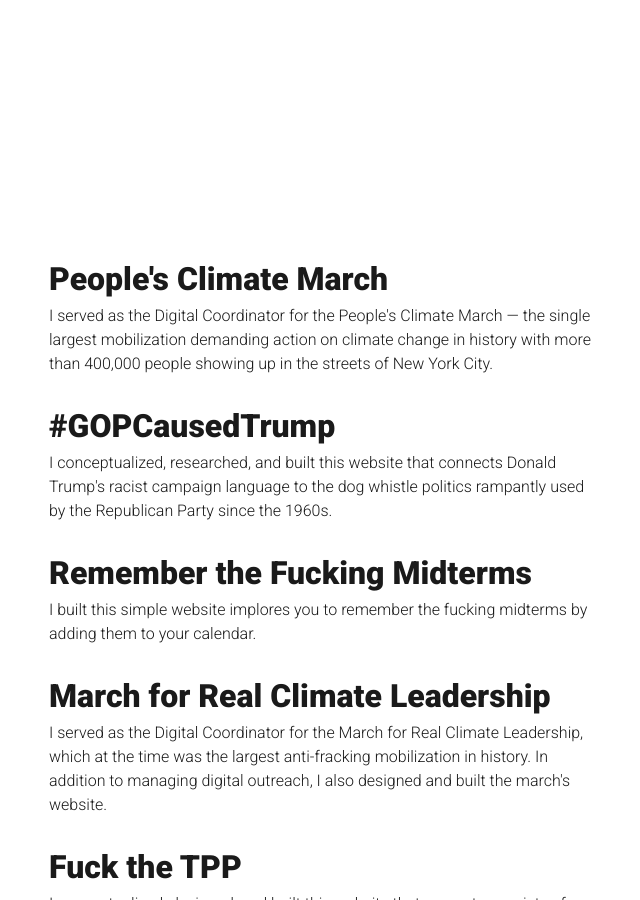
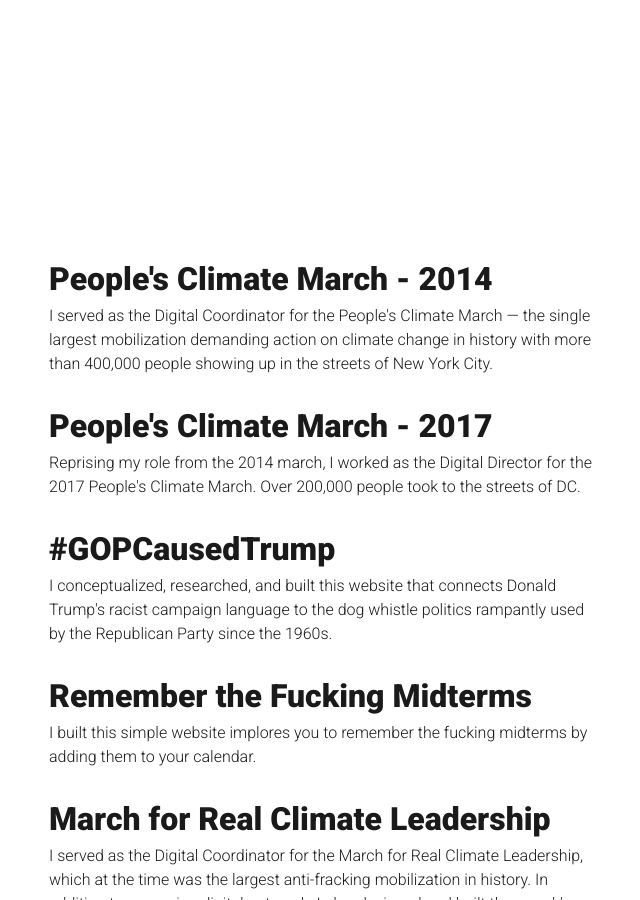
Before and after one commit to DigitalCharlie/DigitalCharlie.github.io, a Jekyll site: the page built from index.html, in a window 1280 px wide and 900 px high, scrolled down 883 px. Shown: the whole window, without its empty margins (326-966 px from the left). Built offline with Jekyll 4.4.1, drawn with Linux system fonts in a browser that asks for light colours; the list of posts is cut into pages by our own code.

Commit message:
website updates

```diff
--- a/index.html
+++ b/index.html
@@ -30,15 +30,30 @@
 <div class="homepage_middle">
 
   <div class="homepage_project">
-    <a href="http://2014.peoplesclimate.org/" class="project_link" target="_blank">
+    <a href="https://web.archive.org/web/20140919212420/http://peoplesclimate.org/march/" class="project_link" target="_blank">
       <div class="project_name">
         <h3>
-          People's Climate March
+          People's Climate March - 2014
         </h3>
       </div>
       <div class="project_description">
         <p>
           I served as the Digital Coordinator for the People's Climate March — the single largest mobilization demanding action on climate change in history with more than 400,000 people showing up in the streets of New York City.
+        </p>
+      </div>
+    </a>
+  </div>
+
+  <div class="homepage_project">
+    <a href="https://web.archive.org/web/20170429011639/https://peoplesclimate.org/" class="project_link" target="_blank">
+      <div class="project_name">
+        <h3>
+          People's Climate March - 2017
+        </h3>
+      </div>
+      <div class="project_description">
+        <p>
+          Reprising my role from the 2014 march, I worked as the Digital Director for the 2017 People's Climate March. Over 200,000 people took to the streets of DC.
         </p>
       </div>
     </a>
```
